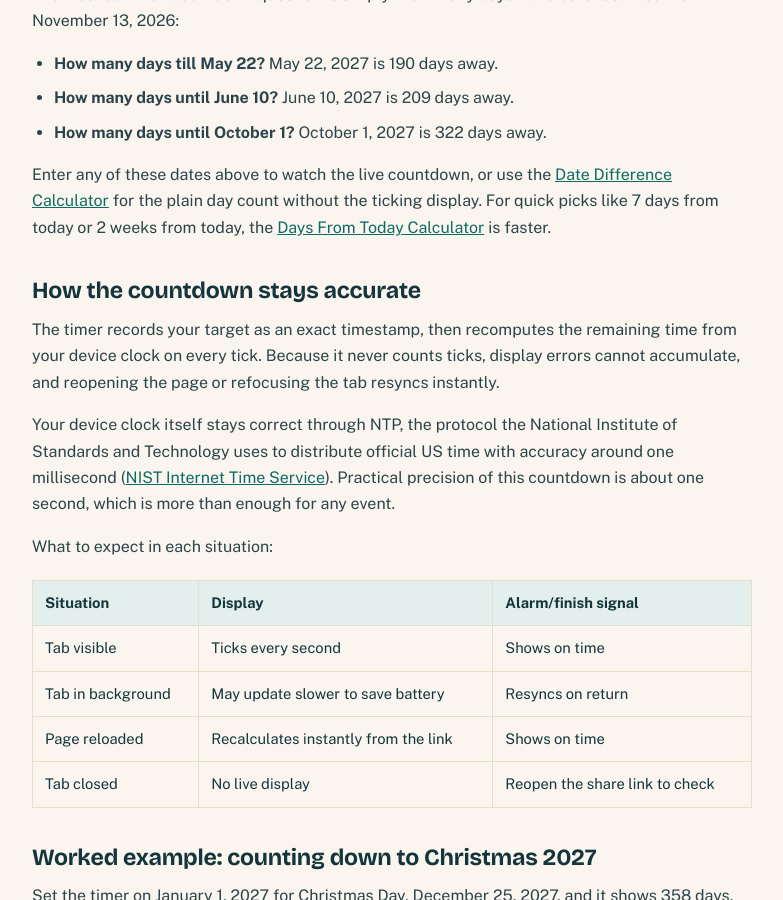
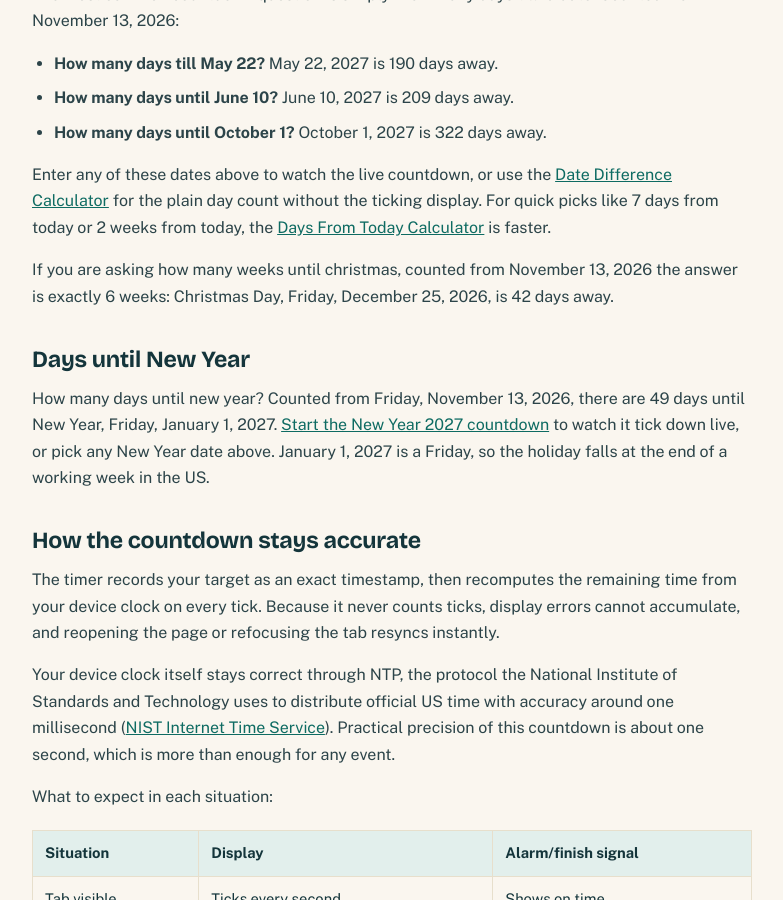
Before and after one commit to zaidmeo09-dhangal/agedatecalc, a Jekyll site: the page built from countdown-timer.md, in a window 1280 px wide and 900 px high, scrolled down 1704 px. Shown: the whole window, without its empty margins (248-1031 px from the left). Built offline with Jekyll 4.4.1, drawn with Linux system fonts in a browser that asks for light colours; some of the changed text lies outside the part shown.

Commit message:
SEO audit fixes: broken links, titles, DST 2027, schema, og:image

```diff
--- a/countdown-timer.md
+++ b/countdown-timer.md
@@ -100,6 +100,14 @@
                               "@type": "Answer",
                               "text": "Enter the date above and this online countdown calculator shows the days till date live, in days, hours, minutes, and seconds. For the plain number without the ticking display, the Date Difference Calculator gives the same day count. Example: counted from November 13, 2026, May 22, 2027 is 190 days away."
                     }
+          },
+          {
+                    "@type": "Question",
+                    "name": "How many days until New Year?",
+                    "acceptedAnswer": {
+                              "@type": "Answer",
+                              "text": "Counted from Friday, November 13, 2026, there are 49 days until New Year, Friday, January 1, 2027. Enter January 1, 2027 above, or use the New Year 2027 preset, to watch the live countdown in days, hours, minutes, and seconds."
+                    }
           }
   ]
       }
@@ -139,7 +147,7 @@
 
 <div class="prose" markdown="1">
 
-<p class="result-note" style="font-size:.85rem">Guide updated October 2026.</p>
+<p class="result-note" style="font-size:.85rem">Guide updated November 2026.</p>
 
 ## What is an online countdown timer?
 
@@ -174,6 +182,12 @@
 - **How many days until October 1?** October 1, 2027 is 322 days away.
 
 Enter any of these dates above to watch the live countdown, or use the [Date Difference Calculator]({{ '/date-difference-calculator/' | relative_url }}) for the plain day count without the ticking display. For quick picks like 7 days from today or 2 weeks from today, the [Days From Today Calculator]({{ '/days-from-today-calculator/' | relative_url }}) is faster.
+
+If you are asking how many weeks until christmas, counted from November 13, 2026 the answer is exactly 6 weeks: Christmas Day, Friday, December 25, 2026, is 42 days away.
+
+## Days until New Year
+
+How many days until new year? Counted from Friday, November 13, 2026, there are 49 days until New Year, Friday, January 1, 2027. [Start the New Year 2027 countdown]({{ '/countdown-timer/' | relative_url }}?to=2027-01-01T00:00&label=New%20Year%202027) to watch it tick down live, or pick any New Year date above. January 1, 2027 is a Friday, so the holiday falls at the end of a working week in the US.
 
 ## How the countdown stays accurate
 
@@ -250,6 +264,10 @@
 <details>
 <summary>How do I count the days till a date?</summary>
 <p>Enter the date above and this online countdown calculator shows the days till date live, in days, hours, minutes, and seconds. For the plain number without the ticking display, the Date Difference Calculator gives the same day count. Example: counted from November 13, 2026, May 22, 2027 is 190 days away.</p>
+</details>
+<details>
+<summary>How many days until New Year?</summary>
+<p>Counted from Friday, November 13, 2026, there are 49 days until New Year, Friday, January 1, 2027. Enter January 1, 2027 above, or use the New Year 2027 preset, to watch the live countdown in days, hours, minutes, and seconds.</p>
 </details>
 <details>
 <summary>Will it notify me when the countdown finishes?</summary>
```
